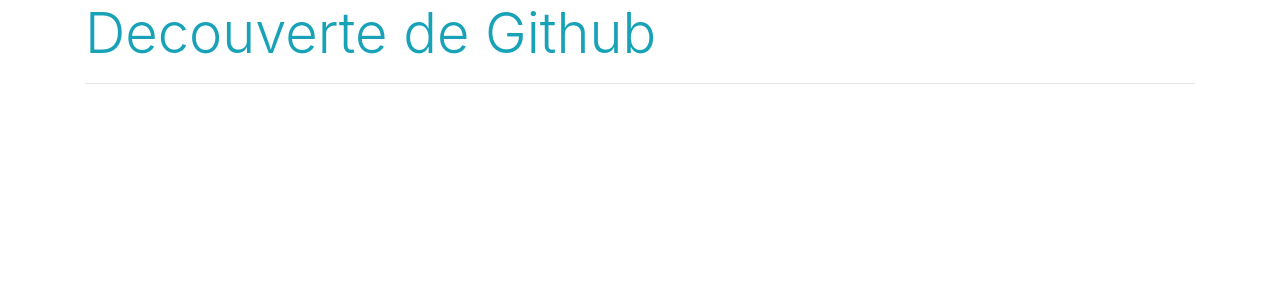
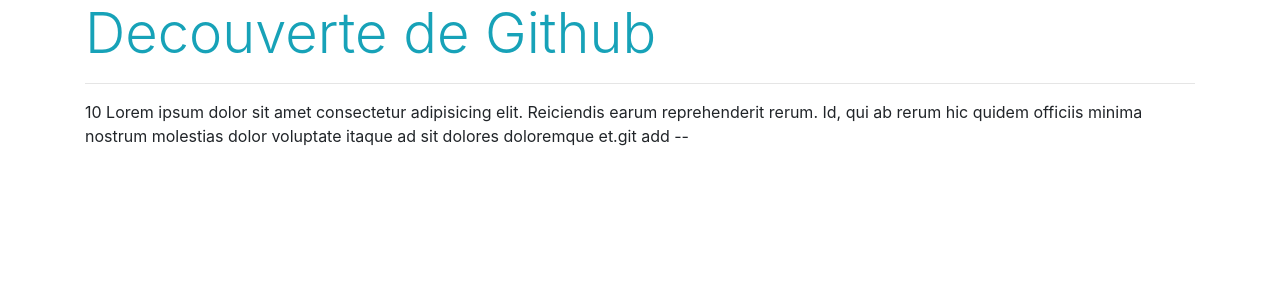
Before and after one commit to niroraza/monsite, a PHP site: page / in a window 1280 px wide. Shown: the top 300 px of the page. Run offline with PHP 8.4, Linux system fonts and the light colour scheme.

Commit message:
add parapgraph

```diff
--- a/index.php
+++ b/index.php
@@ -10,6 +10,8 @@
 <body>
     <div class="container">
     <h1 class="display-4 txt-center text-info">Decouverte de Github </h1><hr>
+    <p> 10 Lorem ipsum dolor sit amet consectetur adipisicing elit. Reiciendis earum reprehenderit rerum. Id, qui ab rerum hic quidem officiis minima nostrum molestias dolor voluptate itaque ad sit dolores doloremque et.git add --
+    </p>
     </div>
 </body>
 </html>
```
